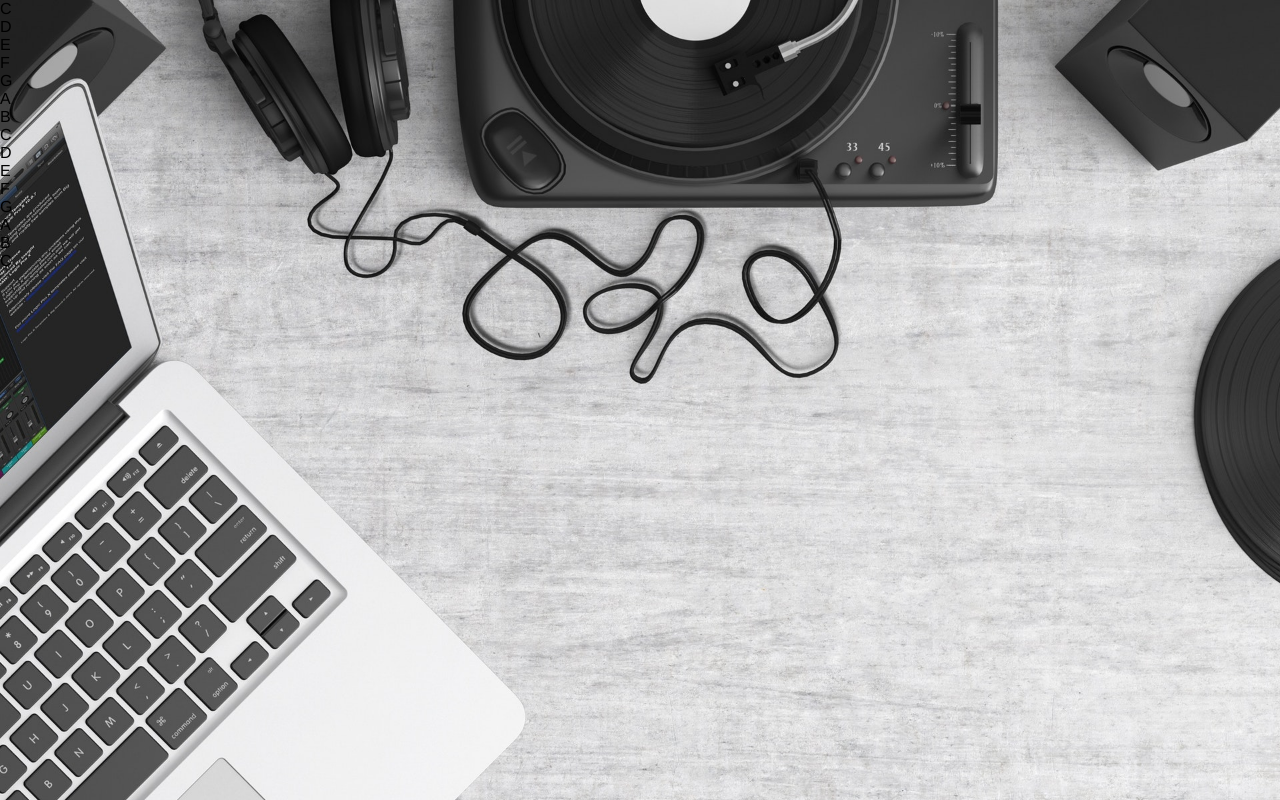
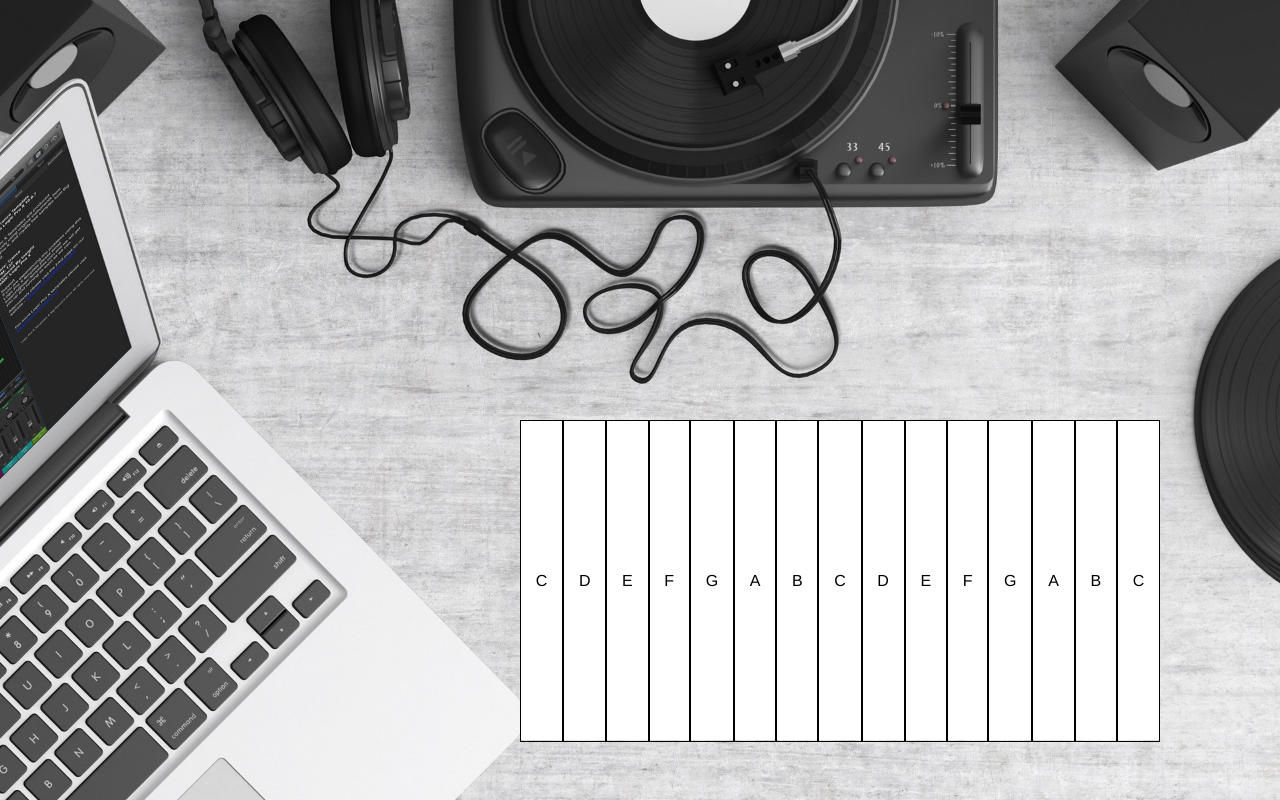
Before and after one commit to Music-Community-Lab-NYC/Pianofy, a PHP site: page / in a window 1280 px wide. Run offline with PHP 8.4, Linux system fonts and the light colour scheme.

Commit message:
style: style piano keyboard

```diff
--- a/style.css
+++ b/style.css
@@ -7,6 +7,27 @@ html, body {
 }
 
 body {
-  background: url('music.jpg') no-repeat center center ;
+  background: url('music.jpg') no-repeat center center;
   background-size: cover;
 }
+
+#piano {
+  position: fixed;
+  right: 120px;
+  bottom: 60px;
+  background: rgba(255, 255, 255, 1);
+  width: 50%;
+  height: 40%;
+  display: flex;
+  flex-direction: row;
+  flex-wrap: nowrap;
+}
+
+.note {
+  height: 100%;
+  flex: 1 1 auto;
+  border: 1px solid rgba(0, 0, 0, 1);
+  display: flex;
+  justify-content: center;
+  align-items: center;
+}
```
